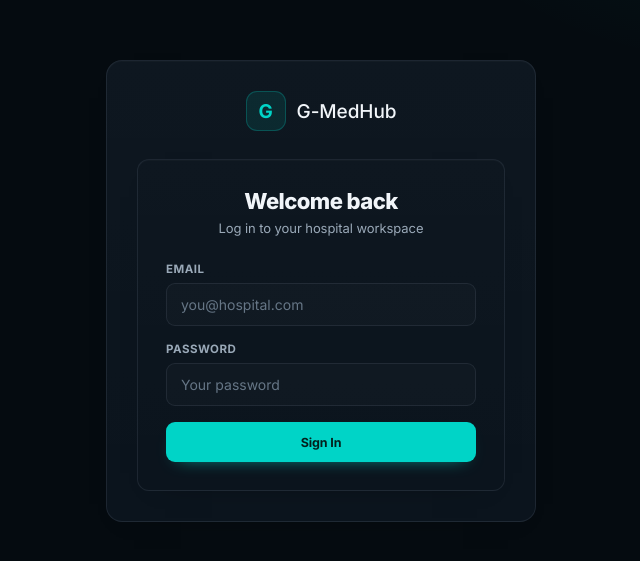
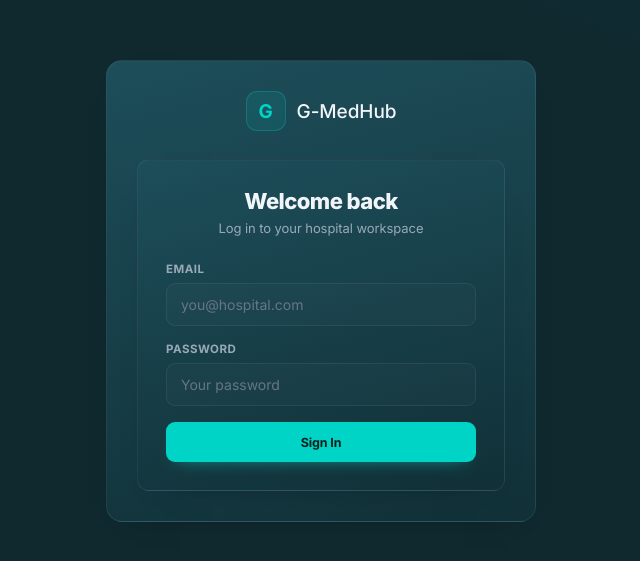
Before and after one commit to 4gs6776-lang/GOODIE-MEDHUB, a React (Vite) app: page /login in a window 1280 px wide. Shown: the part 109-670 px from the top of the page, without its empty margins (319-959 px from the left). Built offline with nearby package versions, Linux system fonts and the light colour scheme.

Commit message:
Update premium-global.css

```diff
--- a/src/theme/premium-global.css
+++ b/src/theme/premium-global.css
@@ -5,12 +5,12 @@
  */
 
 :root {
-  --bg: #050B10;
-  --bg-elevated: #071018;
-  --bg-card: #0B141D;
-  --bg-card-hover: #101B25;
-  --sidebar-bg: #071018;
-  --header-bg: rgba(5, 11, 16, 0.92);
+  --bg: #0F292F;
+  --bg-elevated: #153840;
+  --bg-card: #153840;
+  --bg-card-hover: #194650;
+  --sidebar-bg: #0B1F23;
+  --header-bg: rgba(13, 36, 41, 0.92);
   --line: rgba(148, 163, 184, 0.13);
   --line-soft: rgba(148, 163, 184, 0.09);
   --teal: #00D4C7;
@@ -64,7 +64,8 @@ html { scroll-behavior: smooth; }
 body {
   background:
     radial-gradient(900px 520px at 100% -10%, rgba(0,212,199,.045), transparent 58%),
-    var(--bg);
+    linear-gradient(160deg, #184853 0%, #0F292F 45%, #081518 100%);
+  background-attachment: fixed;
   letter-spacing: -0.005em;
 }
 
@@ -84,7 +85,7 @@ button:focus-visible, a:focus-visible, input:focus-visible, select:focus-visible
 .owner-stat-card,
 .auth-card,
 .dash-modal {
-  background: linear-gradient(180deg, rgba(255,255,255,.012), rgba(255,255,255,0)) , var(--bg-card);
+  background: linear-gradient(165deg, #1D4E5A 0%, #113037 100%);
   border-color: var(--line);
   box-shadow: 0 10px 30px -28px rgba(0,0,0,.9), inset 0 1px 0 rgba(255,255,255,.018);
 }
@@ -148,7 +149,7 @@ tbody td { border-color: var(--line-soft); }
 
 /* Top-level dashboard chrome */
 .dash-sidebar {
-  background: linear-gradient(180deg, rgba(0,212,199,.018), transparent 28%), var(--sidebar-bg);
+  background: linear-gradient(180deg, rgba(0,212,199,.018), transparent 28%), linear-gradient(180deg, #0E262B 0%, #081518 100%);
   border-right-color: var(--line);
 }
 .dash-brand { border-bottom-color: var(--line); }
```
